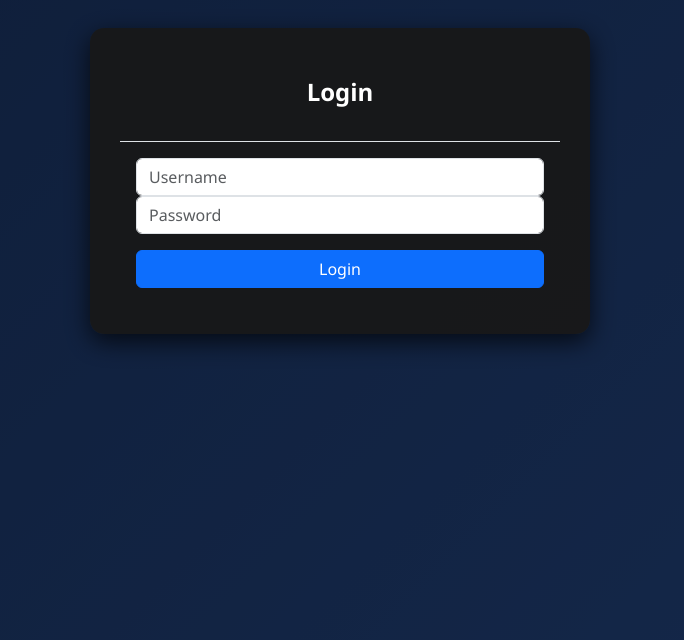
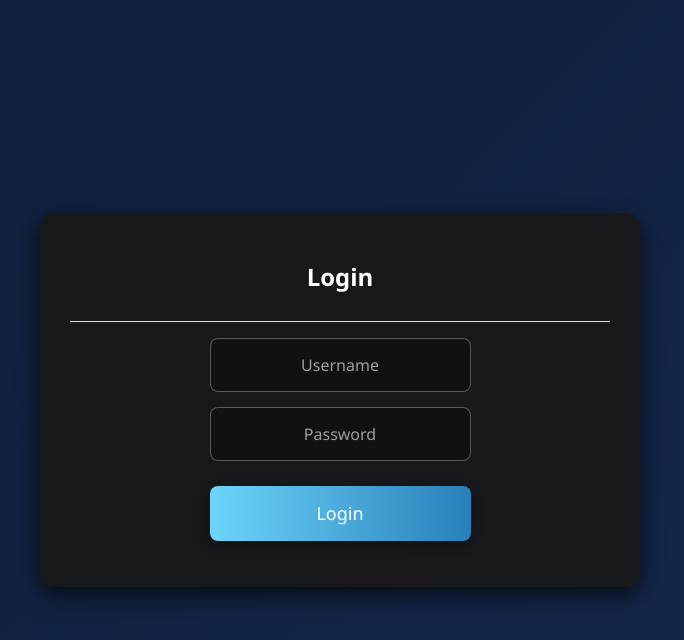
Before and after one commit to uiowaSEP2025/sep2025-project-team_001, a React (Create React App) app in the folder web_app/: page /login in a window 1280 px wide. Shown: the top 640 px of the page, without its empty margins (300-984 px from the left). Built offline with nearby package versions, Linux system fonts and the light colour scheme.

Commit message:
Styled login page

```diff
--- a/web_app/src/pages/Login.js
+++ b/web_app/src/pages/Login.js
@@ -11,60 +11,53 @@ import 'react-toastify/dist/ReactToastify.css';
 
 function Login() {
   const navigate = useNavigate();
-
-  // State to store form values
   const [username, setUsername] = useState('');
   const [password, setPassword] = useState('');
 
   const handleLogin = async (event) => {
     event.preventDefault();
-
     try {
       const response = await axios.post(`${process.env.REACT_APP_API_URL}/login/`, {
         username,
         password,
       });
 
-      console.log("Login successful:", response.data);
       const { access, refresh } = response.data.tokens;
-
-      // Store tokens in localStorage
       localStorage.setItem("accessToken", access);
       localStorage.setItem("refreshToken", refresh);
-
-      // Redirect user to dashboard
       navigate("/dashboard");
     } catch (error) {
-      console.error("Login error:", error.response?.data || error.message);
       toast.error("Invalid username or password. Please try again.");
     }
   };
 
   return (
-    <div className="page-container">
-      <Modal show backdrop="static" keyboard={false}>
-        <Modal.Header>
-          <Modal.Title>Login</Modal.Title>
+    <div className="login-page-container">
+      <Modal show centered backdrop="static" keyboard={false} dialogClassName="login-modal-dialog">
+        <Modal.Header className="justify-content-center">
+          <Modal.Title className="login-modal-title">Login</Modal.Title>
         </Modal.Header>
-        <Modal.Body>
+        <Modal.Body className="login-modal-body">
           <Form onSubmit={handleLogin}>
-            <Form.Group controlId="username">
+            <Form.Group controlId="username" className="login-form-group">
               <Form.Control
                 type="text"
                 placeholder="Username"
                 value={username}
                 onChange={(e) => setUsername(e.target.value)}
+                className="login-form-control"
               />
             </Form.Group>
-            <Form.Group controlId="password">
+            <Form.Group controlId="password" className="login-form-group">
               <Form.Control
                 type="password"
                 placeholder="Password"
                 value={password}
                 onChange={(e) => setPassword(e.target.value)}
+                className="login-form-control"
               />
             </Form.Group>
-            <Button variant="primary" type="submit" className="mt-3 w-100">
+            <Button variant="primary" type="submit" className="login-button">
               Login
             </Button>
           </Form>
--- a/web_app/src/pages/styles/Login.css
+++ b/web_app/src/pages/styles/Login.css
@@ -0,0 +1,112 @@
+html, body {
+    margin: 0;
+    padding: 0;
+    height: 100%;
+    width: 100vw;
+    background: linear-gradient(135deg, #1e3c72, #2a5298);
+    font-family: 'Segoe UI', Tahoma, Geneva, Verdana, sans-serif;
+    overflow: hidden;
+  }
+
+  .login-page-container {
+    width: 100%;
+    height: 100%;
+    display: flex;
+    justify-content: center;
+    align-items: center;
+    padding: 40px 0;
+  }
+
+  .login-modal-dialog {
+    max-width: 600px;
+    width: 90%;
+  }
+
+  .login-modal-dialog-centered {
+    display: flex !important;
+    align-items: center;
+    min-height: 100vh;
+  }
+
+  .modal-content {
+    background: rgba(25, 25, 25, 0.95);
+    border-radius: 14px;
+    padding: 30px;
+    color: #fff;
+    border: none;
+    box-shadow: 0 8px 25px rgba(0, 0, 0, 0.7);
+  }
+
+  .login-modal-title {
+    font-size: 24px;
+    font-weight: bold;
+    color: #FFFFFF;
+    margin-bottom: 10px;
+    text-align: center;
+  }
+
+  .login-modal-body {
+    display: flex;
+    flex-direction: column;
+    align-items: center;
+    width: 100%;
+  }
+
+  .login-form-group {
+    width: 100%;
+    margin-bottom: 15px;
+    display: flex;
+    justify-content: center;
+  }
+
+  .login-form-control {
+    width: 100%;
+    max-width: 400px;
+    padding: 14px;
+    font-size: 16px;
+    border-radius: 8px;
+    border: 1px solid rgba(255, 255, 255, 0.3);
+    background: rgba(0, 0, 0, 0.3);
+    color: #ffffff;
+    text-align: center;
+    transition: all 0.3s ease-in-out;
+  }
+
+  .login-form-control:focus {
+    outline: none;
+    border-color: #6DD5FA;
+    background: rgba(255, 255, 255, 0.621);
+    box-shadow: 0 0 6px #6DD5FA;
+  }
+
+  .login-form-control::placeholder {
+    color: rgba(255, 255, 255, 0.6);
+  }
+
+  .login-button {
+    width: 100%;
+    max-width: 400px;
+    padding: 14px;
+    font-size: 18px;
+    border-radius: 8px;
+    background: linear-gradient(to right, #6DD5FA, #2980B9);
+    border: none;
+    color: white;
+    cursor: pointer;
+    margin-top: 10px;
+    box-shadow: 0 4px 12px rgba(0, 0, 0, 0.3);
+    transition: transform 0.2s ease-in-out, box-shadow 0.2s ease-in-out;
+  }
+
+  .login-button:hover {
+    transform: translateY(-2px);
+    box-shadow: 0 6px 14px rgba(0, 0, 0, 0.5);
+    background: linear-gradient(to right, #4facfe, #00f2fe);
+  }
+
+  @media (max-width: 768px) {
+    .login-form-control,
+    .login-button {
+      max-width: 90%;
+    }
+  }
```
